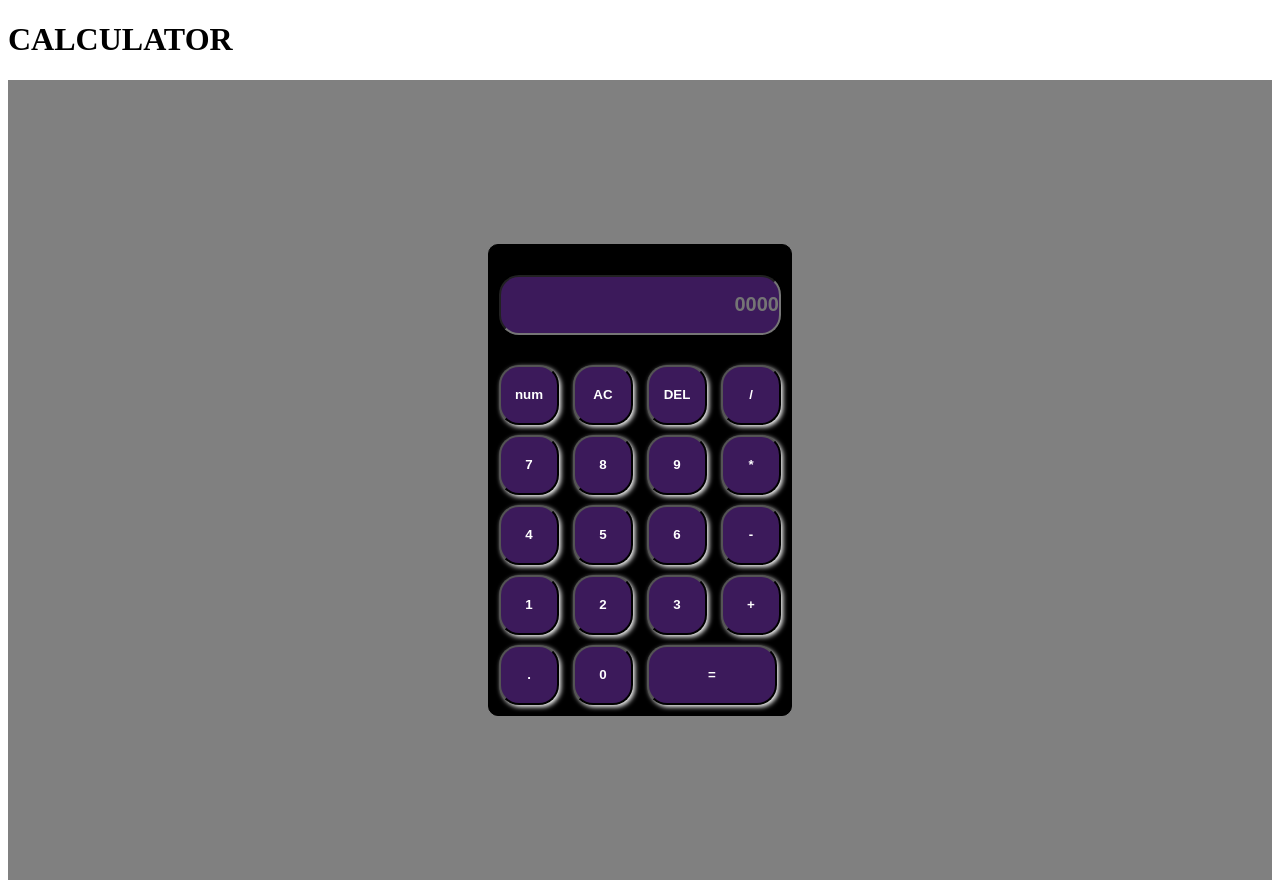
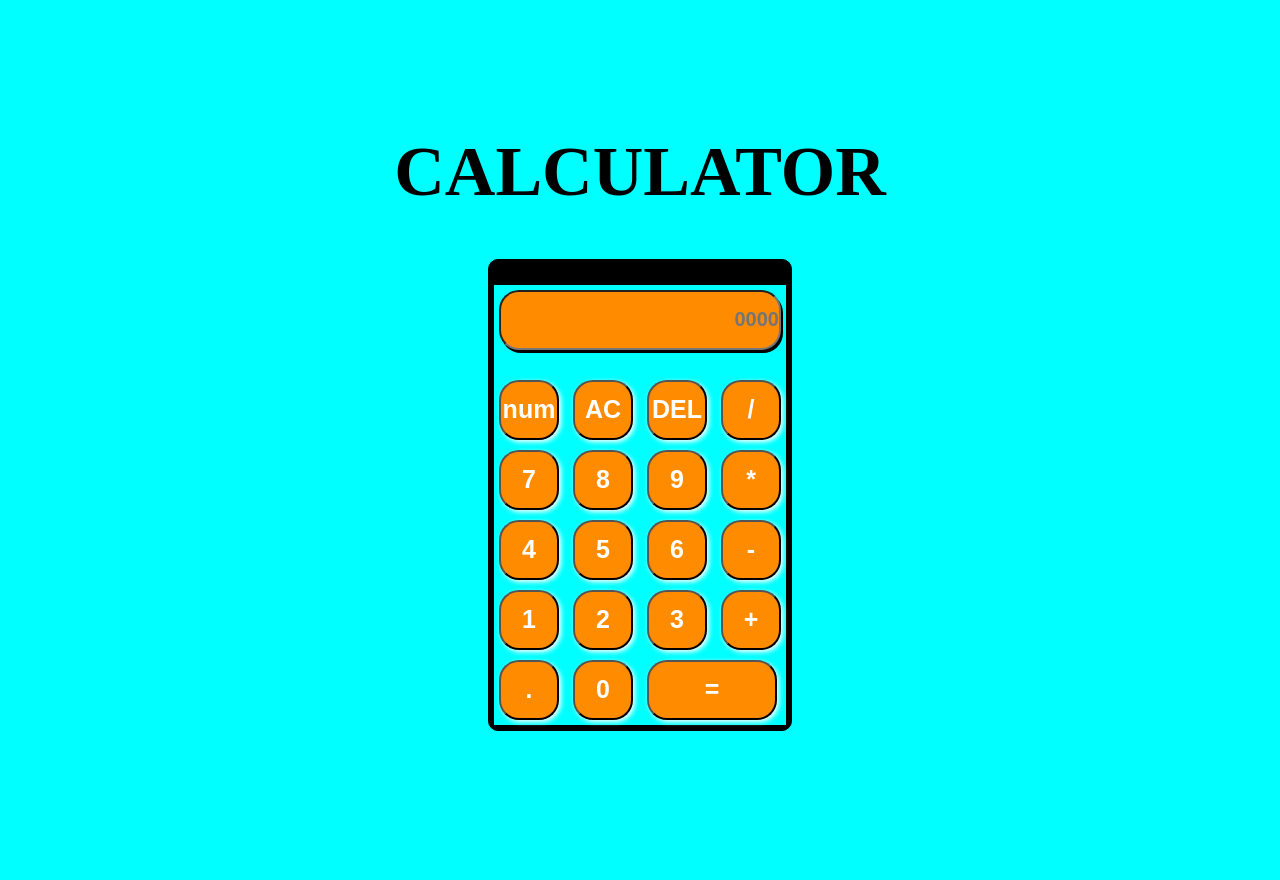
Before and after one commit to Rajnishrv/calculator, a plain HTML site: page index.html in a window 1280 px wide. After the commit the page ends 816 px from the top, so only its background shows below. Drawn offline with Linux system fonts and the light colour scheme.

Commit message:
given some style

```diff
--- a/css/style.css
+++ b/css/style.css
@@ -1,53 +1,67 @@
-*{
+* {
+    background-color: aqua;
     padding: 0px;
-    padding:  0px;
+    padding: 0px;
     box-sizing: border-box;
 
 }
-body{
+
+body {
     height: 100vh;
 }
-.container{
-background-color: gray;
-width: 100%;
-height: 100%;
-display: flex;
-align-items: center;
-justify-content: center;
+
+#h1 {
+    font-size: 35px;
 }
-.calculator{
+
+.container {
+    flex-direction: column;
+
+    width: 100%;
+    height: 100%;
+    display: flex;
+    align-items: center;
+    justify-content: center;
+}
+
+.calculator {
     border: 1px solid black;
-    background-color:black;
+    background-color: black;
     border-radius: 10px;
     padding: 5px;
 }
-.calculator form input{
+
+.calculator form input {
     width: 60px;
     height: 60px;
-    background-color: rgb(60, 26, 91);
+    background-color: darkorange;
     color: white;
     margin: 5px;
     box-shadow: 2px 2px 5px white;
     border-radius: 20px;
     font-weight: bold;
     outline: none;
+    font-size: 25px;
 }
-form .display{
+
+form .display {
     display: flex;
     justify-content: flex-end;
     margin: 20px 0px;
 
 }
-form .display input{
+
+form .display input {
     text-align: right;
     box-shadow: 2px 3px black;
-    font-size: 45px;
+    font-size: 50px;
     flex: 1;
 }
-form .equ{
+
+form .equ {
     width: 120px;
 }
 
-.container input[text]{
+.container input[text] {
     font-size: 5px;
 }
--- a/index.html
+++ b/index.html
@@ -1,14 +1,20 @@
 <!DOCTYPE html>
 <html lang="en">
+
 <head>
     <meta charset="UTF-8">
     <meta name="viewport" content="width=device-width, initial-scale=1.0">
     <link rel="stylesheet" href="css/style.css">
     <title>Calculator</title>
 </head>
+
 <body>
+
+
+    <div class="container">
+        <div id="h1">
             <h1>CALCULATOR</h1>
-    <div class="container">
+        </div>
         <div class="calculator">
             <form action="">
                 <div class="display">
@@ -41,10 +47,12 @@
                 <div>
                     <input type="button" value="." onclick="display.value+='.' ">
                     <input type="button" value="0" onclick="display.value+='0' ">
-                <input class="equ" type="button" value="=" onclick="display.value = eval(display.value) " style="width: 130px;">
+                    <input class="equ" type="button" value="=" onclick="display.value = eval(display.value) "
+                        style="width: 130px;">
                 </div>
             </form>
         </div>
     </div>
 </body>
+
 </html>
```
Lines whose indentation alone changed are shown as unchanged.
